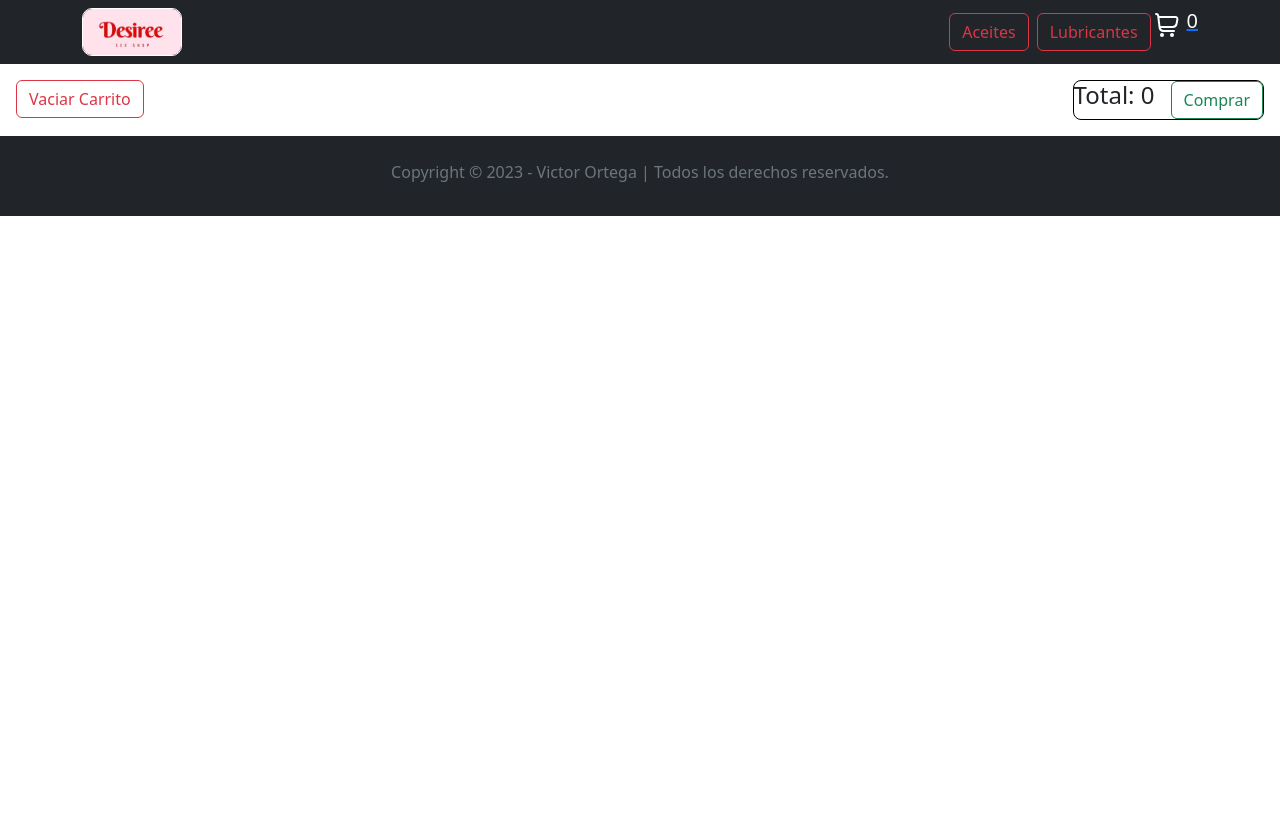
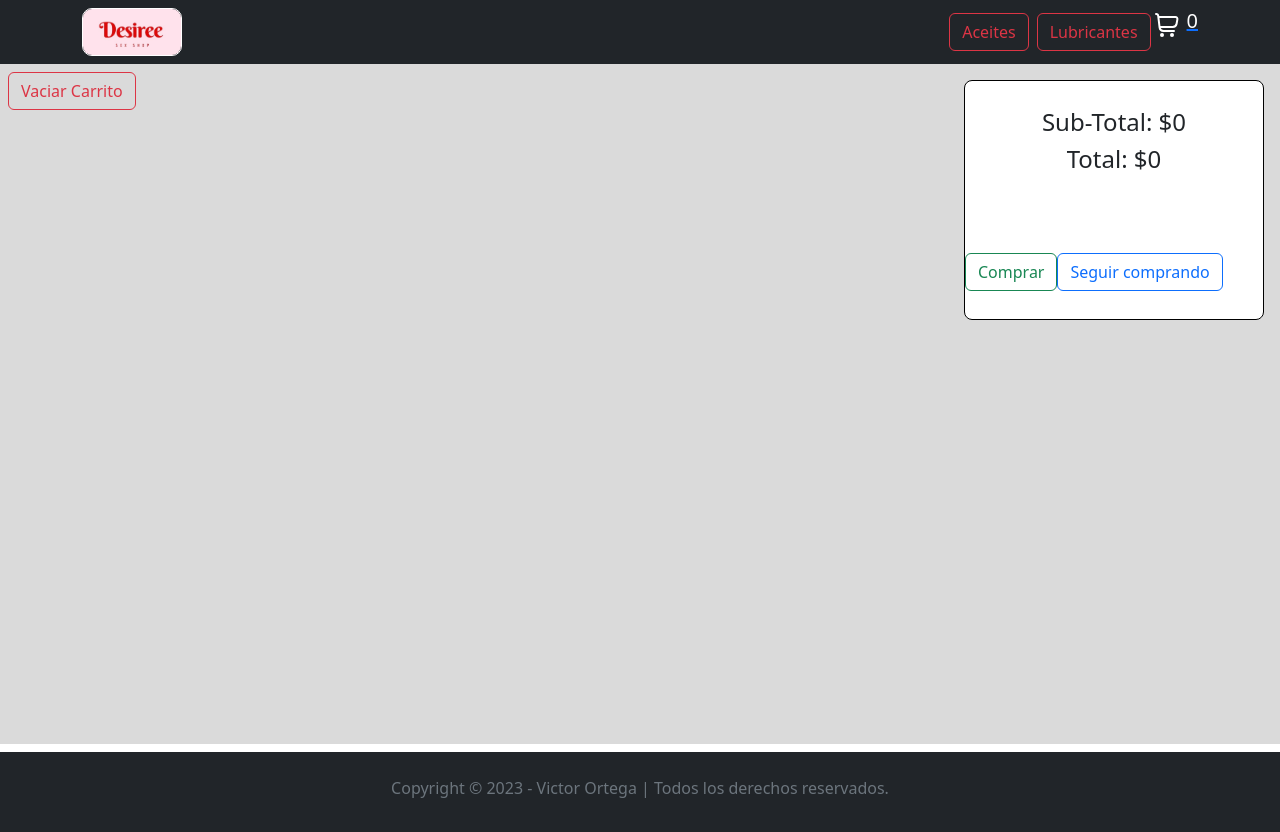
Before and after one commit to ortegalez/ortegalez-ProyectoReactJs--Ortega, a React (Vite) app: page /cart in a window 1280 px wide. Before the commit the page ends 800 px from the top, so only its background shows below. Built offline with nearby package versions, Linux system fonts and the light colour scheme.

Commit message:
Actualizar estilo de CartContainer

```diff
--- a/src/componentes/CartContainer/CartContainer.css
+++ b/src/componentes/CartContainer/CartContainer.css
@@ -1,6 +1,14 @@
-.cartContainer-contenedor {
-  margin: 1rem;
+.cartContainer-section {
+  display: grid;
+  grid-template-columns: 3fr 1fr;
+  min-height: 85vh;
+  background-color: #dadada;
+  padding: 0.5rem;
 }
+
+/* .cartContainer-contenedor {
+  background-color: #9b0000;
+} */
 
 .itemCart {
   display: flex;
@@ -9,6 +17,7 @@
   border: 1px solid #000000;
   border-radius: 0.5rem;
   margin: 0.5rem 0;
+  background-color: #ffff;
 }
 
 .itemCart-detalles {
@@ -28,19 +37,17 @@
   align-items: center;
 }
 
-.itemCart-botones {
+.itemCart-total {
+  position: sticky;
+  top: 0;
   display: flex;
-  flex-direction: row;
+  flex-direction: column;
   align-content: center;
-  justify-content: space-between;
-}
-
-.itemCart-total {
-  display: flex;
-  flex-direction: row;
-  align-content: center;
-  justify-content: end;
+  justify-content: space-around;
   gap: 1rem;
   border: 1px solid #000000;
   border-radius: 0.5rem;
+  margin: 0.5rem;
+  background-color: #ffff;
+  height: 15rem;
 }
--- a/src/componentes/CartContainer/CartContainer.jsx
+++ b/src/componentes/CartContainer/CartContainer.jsx
@@ -20,6 +20,7 @@ const CartContainer = () => {
   console.log(total);
 
   return (
+    <section className="cartContainer-section">
       <div className="cartContainer-contenedor">
         {cartList.map((producto) => (
           <div className="itemCart" key={producto.id}>
@@ -74,22 +75,23 @@ const CartContainer = () => {
           </button> */}
           </div>
         ))}
-      <div className="itemCart-botones">
         <div>
           <button className="btn btn-outline-danger" onClick={vaciarCarrito}>
             Vaciar Carrito
           </button>
         </div>
-        <div className="itemCart-total">
+      </div>
+      <aside className="itemCart-total">
         <div>
-            <h4>Total: {total}</h4>
+          <h4>Sub-Total: ${total}</h4>
+          <h4>Total: ${total * 1.21}</h4>
         </div>
         <div>
-            <button className="btn btn-outline-success">Comprar</button>
+          <button className="btn btn-outline-success ">Comprar</button>
+          <button className="btn btn-outline-primary ">Seguir comprando</button>
         </div>
-        </div>
-      </div>
-    </div>
+      </aside>
+    </section>
   );
 };
 
```
Lines whose indentation alone changed are shown as unchanged.
